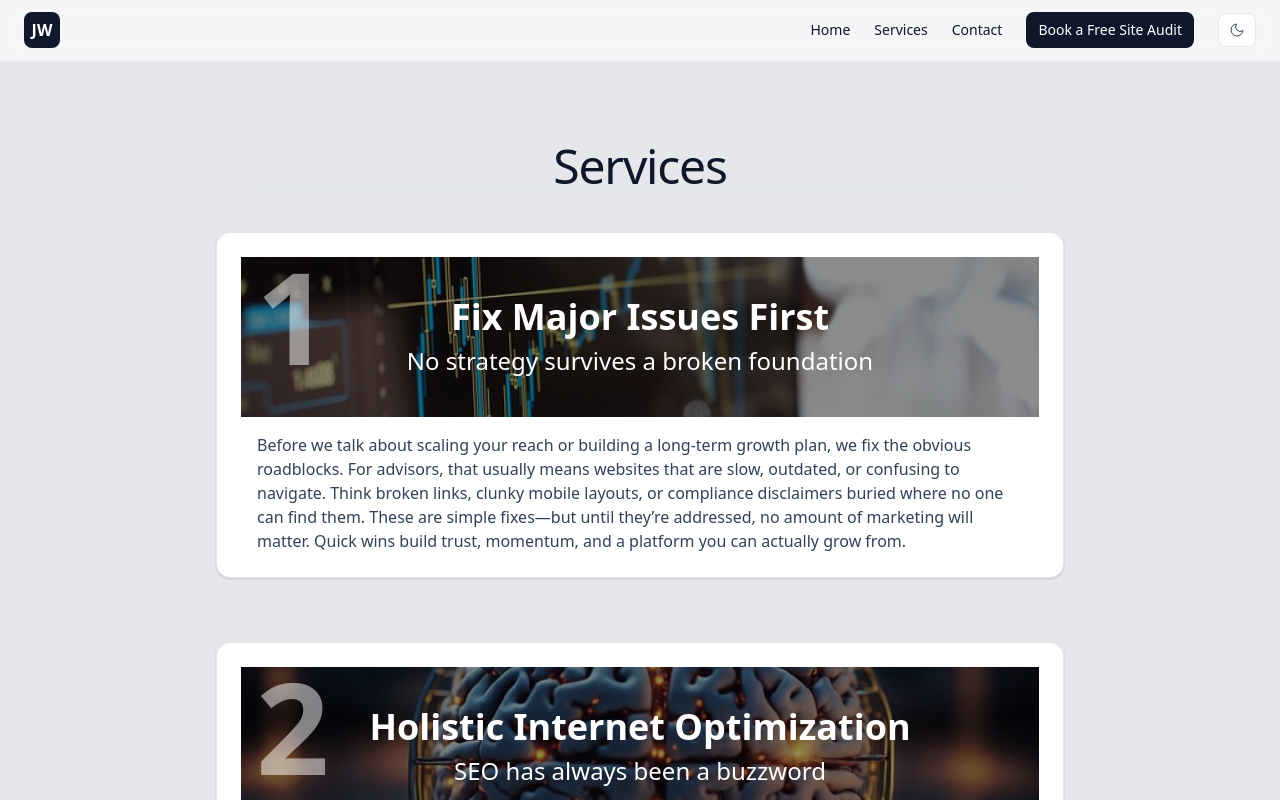
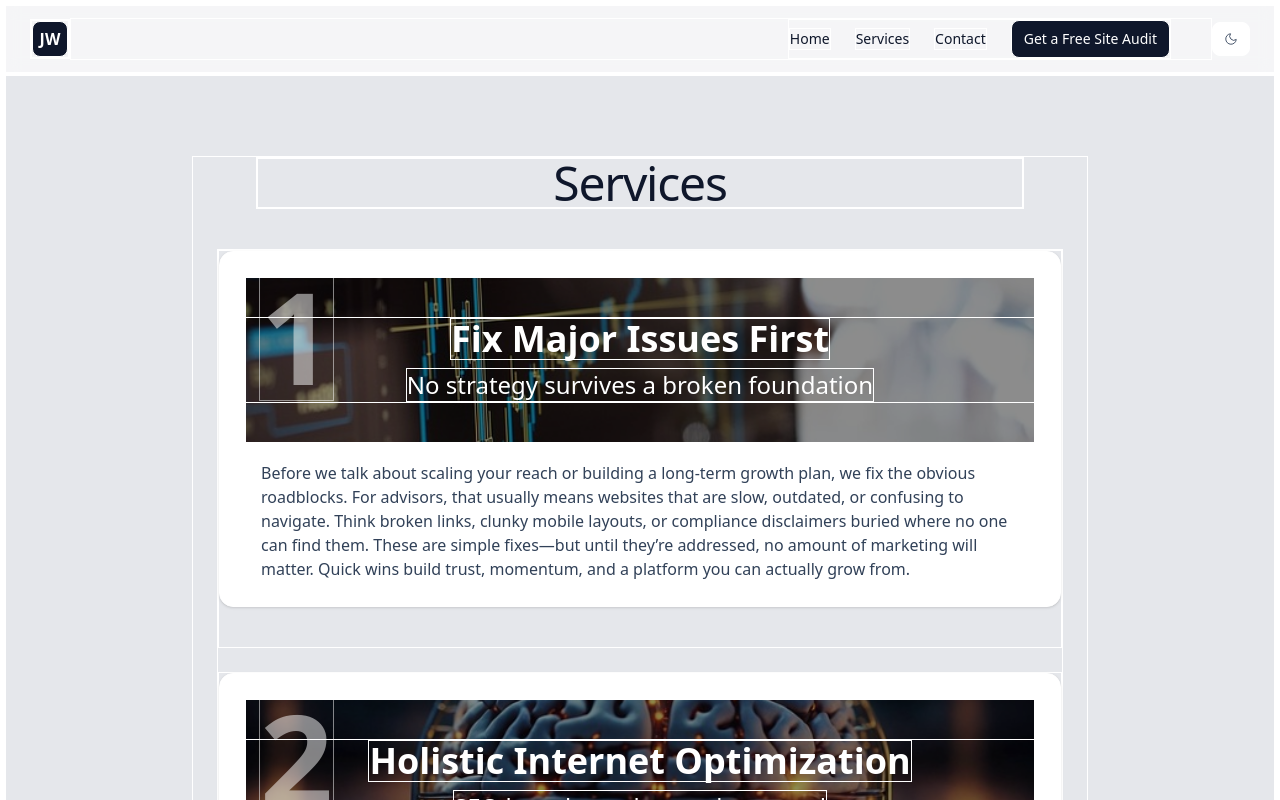
Before and after one commit to m4cbeth/warpofolio, a Next.js app: page /services in a window 1280 px wide. Shown: the top 800 px of the page. Built offline with nearby package versions, Linux system fonts and the light colour scheme.

Commit message:
almost done nav restructure

```diff
--- /dev/null
+++ b/public/notes/fiverr.md
@@ -0,0 +1,19 @@
+I'm a dedicated web developer specializing in creating modern, responsive websites using React, Next.js, and Firebase.
+
+While I'm new to Fiverr, I bring strong technical expertise in React component development, server-side rendering with Next.js, real-time database integration using Firebase, and leveraging TailwindCSS for a responsive design that works flawlessly across all devices.
+
+I offer competitive rates as I build my portfolio and reputation. Every project receives my full attention, including a detailed project consultation to find the heart of what we need to accomplish and when!
+
+financial
+react
+nextjs
+seo
+advisor
+ ."
+"I will create an
+
+
+"I will
+write a keyword-rich, explainer article to explain your calculator and  optimized for traffic
+for better search and AI clarity."
+your calculator and drives inbound leads."
--- a/src/app/globals.css
+++ b/src/app/globals.css
@@ -2,8 +2,8 @@
 @import "tw-animate-css";
 
 * {
-  /* border: 1px solid black !important;
-  border: 1px solid white !important; */
+  border: 1px solid black !important;
+  border: 1px solid white !important;
 }
 
 @custom-variant dark (&:is(.dark *));
@@ -174,6 +174,7 @@
       --gradient-angle: 360deg;
     }
   }
+}
 
 .glow-card::before {
   filter: blur(5rem);
@@ -191,7 +192,18 @@
 .glow-card:hover::after {
   opacity: 0.1;
 }
-}
+
+
+
+
+
+
+
+
+
+
+
+
 
 
 @layer base {
@@ -206,11 +218,34 @@
   }
 }
 
+
+
+
+
+
+
+
+
+
+
+
+
 @media (prefers-reduced-motion: reduce) {
   html {
     scroll-behavior: auto;
   }
 }
+
+
+
+
+
+
+
+
+
+
+
 
 
 .addbox::after {
--- /dev/null
+++ b/src/components/MainNav.tsx
@@ -0,0 +1,26 @@
+"use client";
+
+import Link from "next/link";
+import { ThemeToggle } from "@/components/ThemeToggle";
+
+export function MainNav() {
+  return (
+    <nav className="flex items-center gap-6 md:flex">
+      <Link href="/#home" className="text-sm hover:text-slate-900/80 dark:hover:text-slate-100/80">
+        Home
+      </Link>
+      <a href="/services" className="text-sm hover:text-slate-900/80 dark:hover:text-slate-100/80">
+        Services
+      </a>
+      <a href="#contact" className="text-sm hover:text-slate-900/80 dark:hover:text-slate-100/80">
+        Contact
+      </a>
+      <a
+        href="#contact"
+        className="hidden sm:block     rounded-md bg-slate-900 px-3 py-2 text-sm font-medium text-white transition hover:bg-slate-800 dark:bg-white dark:text-slate-900 dark:hover:bg-slate-200"
+        >
+        Get a Free Site Audit
+      </a>
+    </nav>
+  );
+}
--- a/src/components/ReasonsSection.tsx
+++ b/src/components/ReasonsSection.tsx
@@ -26,7 +26,7 @@ export function ReasonsSection({ items }: { items: Reasons[] }) {
 
         <div className="mt-10 grid gap-6 sm:grid-cols-2 lg:grid-cols-3">
           {items.map((improvement) => (
-            <div key={improvement.title} className="eminem relative bg-amber-500/0 glow-cardd ">
+            <div key={improvement.title} className="eminem relative bg-amber-500/0 glow-card ">
               <motion.article
                 key={improvement.title}
                 variants={fadeUp}
--- a/src/components/ServicesCard.tsx
+++ b/src/components/ServicesCard.tsx
@@ -14,7 +14,7 @@ export function ServicesCard({ section }: { section: ServiceSection }) {
       whileInView="animate"
       viewport={{ once: false, margin: "-80px" }}
       transition={sectionTransition}
-      className="mb-10 rounded-xl border border-slate-200 bg-white p-6 shadow-sm dark:border-slate-800 dark:bg-slate-900 glow-cardd"
+      className="mb-10 rounded-xl border border-slate-200 bg-white p-6 shadow-sm dark:border-slate-800 dark:bg-slate-900 glow-card"
     >
 
       <div
--- a/src/components/StickyHeader.tsx
+++ b/src/components/StickyHeader.tsx
@@ -1,39 +1,29 @@
 "use client";
 
+import { ThemeToggle } from "@/components/ThemeToggle";
+import { MainNav } from "@/components/MainNav";
+import { JwBadge } from "@/components/jwBadge";
 import Link from "next/link";
-import { ThemeToggle } from "@/components/ThemeToggle";
 
 export function StickyHeader() {
   return (
     <header className="sticky top-0 z-40 border-b border-slate-200/60 bg-white/85 backdrop-blur supports-[backdrop-filter]:bg-white/60 dark:border-slate-800 dark:bg-slate-950/85 dark:supports-[backdrop-filter]:bg-slate-950/60">
       <div className="mx-auto flex max-w-7xl items-center justify-between px-4 py-3 md:px-6">
-        <Link href="/#home" className="flex items-center gap-2">
-          <div className="flex h-9 w-9 items-center justify-center rounded-md bg-slate-900 font-semibold text-white dark:bg-white dark:text-slate-900">
-            JW
-          </div>
-          <span className="sr-only">JW</span>
+
+        {/* BADGE FOR MOBILE, WITH NAV DROPDOWN ON TAP */}
+        <JwBadge className="block sm:hidden" />
+
+        {/*  BADGE FOR NOT MOBILE, LINK TO #HOME */}
+        <Link href="/#home">
+        <JwBadge className="hidden sm:block " />
         </Link>
-        <nav className="hidden items-center gap-6 md:flex">
-          <Link href="/#home" className="text-sm hover:text-slate-900/80 dark:hover:text-slate-100/80">
-            Home
-          </Link>
-          <a href="/services" className="text-sm hover:text-slate-900/80 dark:hover:text-slate-100/80">
-            Services
-          </a>
-          <a href="#contact" className="text-sm hover:text-slate-900/80 dark:hover:text-slate-100/80">
-            Contact
-          </a>
-          <a
-            href="#contact"
-            className="rounded-md bg-slate-900 px-3 py-2 text-sm font-medium text-white transition hover:bg-slate-800 dark:bg-white dark:text-slate-900 dark:hover:bg-slate-200"
-          >
-            Book a Free Site Audit
-          </a>
-          <ThemeToggle />
-        </nav>
-        <div className="md:hidden">
-          <ThemeToggle />
+
+        <div className="flex-1 flex justify-end pr-10">
+          <MainNav />
         </div>
+        <ThemeToggle />
+        {/* <div className="hidden">
+        </div> */}
       </div>
     </header>
   );
--- /dev/null
+++ b/src/components/jwBadge.tsx
@@ -0,0 +1,19 @@
+"use client";
+
+import Link from "next/link";
+import { ReactElement } from "react";
+
+type JWBadgeProps = {
+  className: string;
+}
+
+export function JwBadge({className}: JWBadgeProps): ReactElement {
+  return (
+    <div className={`flex items-center gap-2 ${className}`}>
+      <div className="flex h-9 w-9 items-center justify-center rounded-md bg-slate-900 font-semibold text-white dark:bg-white dark:text-slate-900">
+        JW
+      </div>
+      <span className="sr-only">JW</span>
+    </div>
+  );
+}
```
Lines whose indentation alone changed are shown as unchanged.
